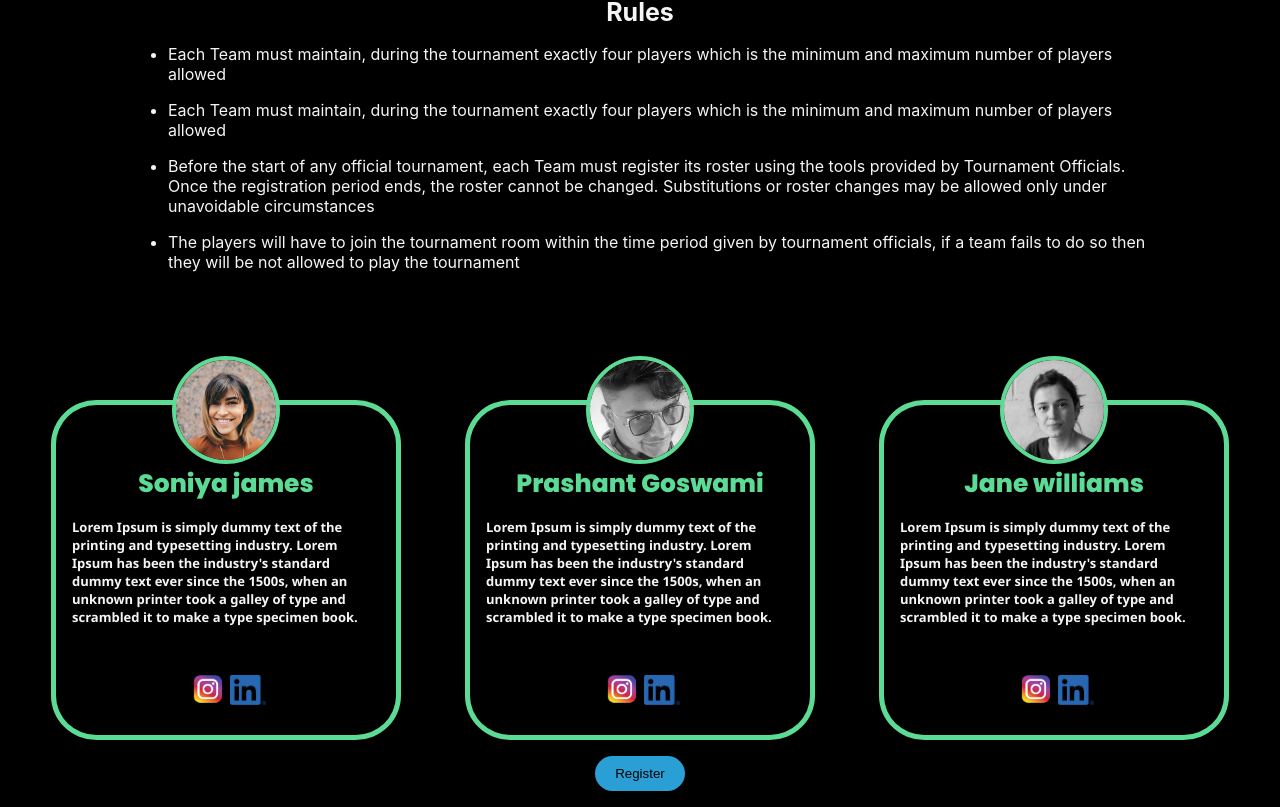
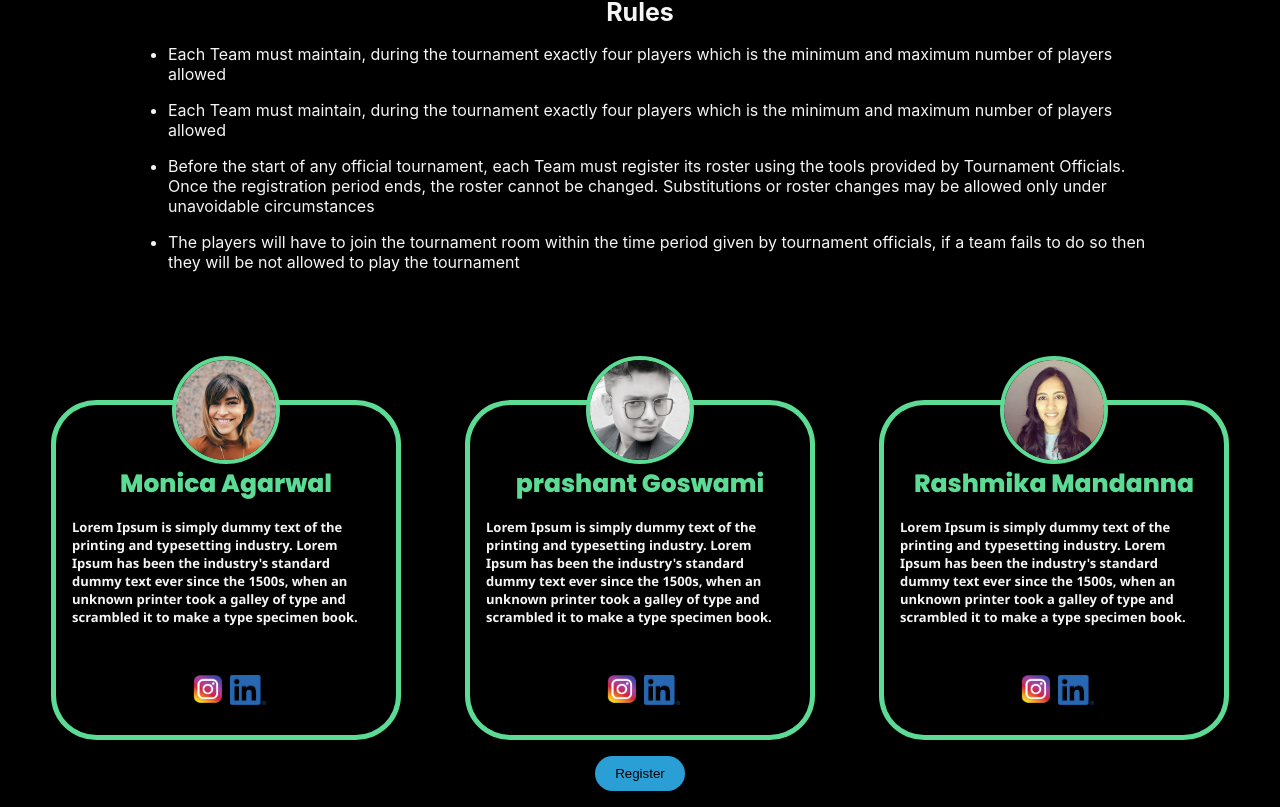
Before and after one commit to prashantcoding/ami, a React (Create React App) app: page /know_more in a window 1280 px wide. Shown: the part 766-1573 px from the top of the page. Built offline with nearby package versions, Linux system fonts and the light colour scheme.

Commit message:
add Displayimg

```diff
--- /dev/null
+++ b/src/Pages/Know_More Page/DisplayImg.js
@@ -0,0 +1,24 @@
+import React from "react";
+import Testimonial from "../../Component/Card/Testimonial";
+import styles from "./knowStyle.module.css";
+const DisplayImg= (props) => {
+
+  const row = [];
+
+  const disp = () => {
+    for (let i = 0; i < props.imgsrc.length; i++) {
+      row.push(
+
+        <Testimonial img={props.imgsrc[i]} name={props.coordinators[i]}></Testimonial>
+      );
+    }
+    return(
+        <div className={styles.cod_container}>
+            {row}
+        </div>
+    );
+  };
+  return disp();
+};
+
+export default DisplayImg;
--- a/src/Pages/Know_More Page/KnowMore.js
+++ b/src/Pages/Know_More Page/KnowMore.js
@@ -1,17 +1,18 @@
 import React, { useState } from "react";
 import styles from "./knowStyle.module.css";
 import poster from "./dacne.jpg";
-import cod1 from "./cod1.jfif";
-import cod2 from "./cod2.jfif";
-import cod3 from "./cod3.jfif";
-import prashant from "./prashant3.jpeg"
+// import cod1 from "./cod1.jfif";
+// import cod2 from "./cod2.jfif";
+// import cod3 from "./cod3.jfif";
+// import prashant from "./prashant3.jpeg"
 import DisplayRules from "./DisplayRules";
 import { list } from "./lst";
-import Testimonial from "../../Component/Card/Testimonial";
+// import Testimonial from "../../Component/Card/Testimonial";
 import Register from "../../Component/Register/Register";
 import CategoryBar from '../../Component/CategoryBar'
-import Alert from "../../Component/Alert/Alert";
-import { motion } from 'framer-motion';
+// import Alert from "../../Component/Alert/Alert";
+// import { motion } from 'framer-motion';
+import DisplayImg from "./DisplayImg";
 const KnowMore = () => {
 
   return (
@@ -24,17 +25,15 @@ const KnowMore = () => {
          <CategoryBar title={items.name}/>
 
           <div className={styles.posterholder}>
-            <img className={styles.poster} src={poster}></img>
+            <img className={styles.poster} src={items.poster}></img>
           </div>
           <div>
             <h1 className={styles.headline}>Rules</h1>
             <DisplayRules rules={items.rules} />
           </div>
 
-          <div className={styles.cod_container}>
-              <Testimonial img={cod1} name={"Soniya james"}></Testimonial>
-              <Testimonial img={ prashant} name={"Prashant Goswami"}></Testimonial>
-              <Testimonial img={cod3} name={"Jane williams"}></Testimonial>
+          <div >
+          <DisplayImg imgsrc={items.imgsrc} coordinators={items.coordinators}/>
           </div>
           <Register  title={items.title}/>
 
--- a/src/Pages/Know_More Page/lst.js
+++ b/src/Pages/Know_More Page/lst.js
@@ -1,6 +1,12 @@
+import cod1 from './cod1.jfif'
+import cod2 from './cod2.jfif'
+import prashant from './prashant.jpg'
+import poster from './dacne.jpg'
+
 const list = [
   {
     id_: "1",
+    poster:poster,
     rules: [
       "Each Team must maintain, during the tournament exactly four players which is the minimum and maximum number of players allowed",
       "Each Team must maintain, during the tournament exactly four players which is the minimum and maximum number of players allowed",
@@ -9,6 +15,10 @@ const list = [
     ],
     name: ["BATTLE GROUNDS MOBILE INDIA (BGMI) TOURNAMENT"],
     title:"BGMI",
+    coordinators:["Monica Agarwal","prashant Goswami","Rashmika Mandanna"],
+    Fcoordinators:[],
+    imgsrc:[cod1,prashant,cod2],
+
   },
 ];
 
```
